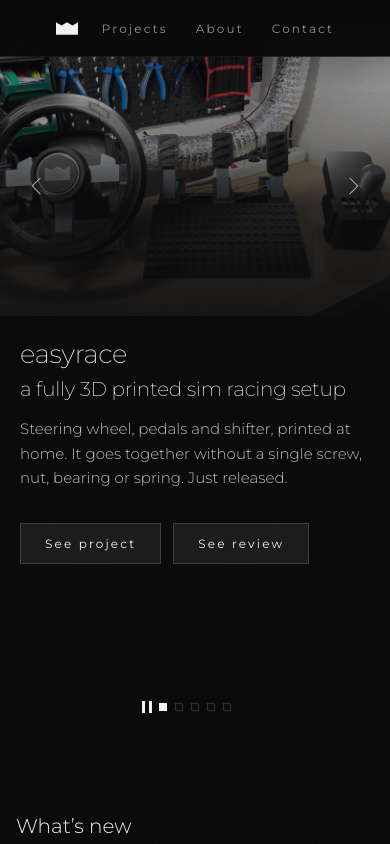
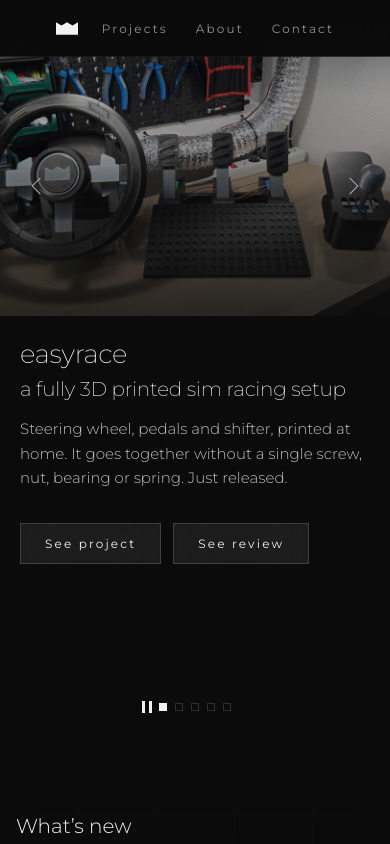
Before and after one commit to mandiclab/website, a plain HTML site: page index.html in a window 390 px wide. Shown: the top 844 px of the page. Drawn offline with Linux system fonts and the light colour scheme.

Commit message:
Soften the deeper shade on the easyrace home slide
It was darker than the text needs. Now it sits about halfway between the
ordinary shade and the old deep one, on wide screens and on narrow ones, so
the text still reads and more of the photo shows.

Co-Authored-By: Claude Opus 5.5 <noreply@anthropic.com>

```diff
--- a/assets/css/site.css
+++ b/assets/css/site.css
@@ -505,7 +505,7 @@ input:focus-visible, textarea:focus-visible { outline: none; border-color: var(-
    darkening every slide would flatten the photos that are dark already, which
    is the opposite of what was asked for (docs/odluke.md). */
 .hero-gradient.is-deep {
-  background: linear-gradient(to right, rgba(11,11,12,0.86) 0%, rgba(11,11,12,0.76) 45%, rgba(11,11,12,0.34) 64%, transparent 80%);
+  background: linear-gradient(to right, rgba(11,11,12,0.7) 0%, rgba(11,11,12,0.56) 42%, rgba(11,11,12,0.2) 62%, transparent 78%);
 }
 .hero-text {
   position: absolute;
@@ -1943,7 +1943,7 @@ input:focus-visible, textarea:focus-visible { outline: none; border-color: var(-
   .news-row + .news-row { margin-top: 48px; }
   .news-title { font-size: 20px; }
   .hero-gradient { background: linear-gradient(to top, rgba(11,11,12,0.78) 0%, rgba(11,11,12,0.45) 45%, transparent 80%); }
-  .hero-gradient.is-deep { background: linear-gradient(to top, rgba(11,11,12,0.94) 0%, rgba(11,11,12,0.82) 42%, rgba(11,11,12,0.3) 68%, transparent 88%); }
+  .hero-gradient.is-deep { background: linear-gradient(to top, rgba(11,11,12,0.86) 0%, rgba(11,11,12,0.64) 42%, rgba(11,11,12,0.2) 66%, transparent 84%); }
   .hero-text { top: auto; bottom: 64px; transform: none; left: var(--gutter); right: var(--gutter); max-width: none; }
   .hero-title { font-size: clamp(26px,6vw,34px); }
   .hero-tagline { font-size: var(--fs-h2); }
```
Also changed, not shown: 1 other file.
